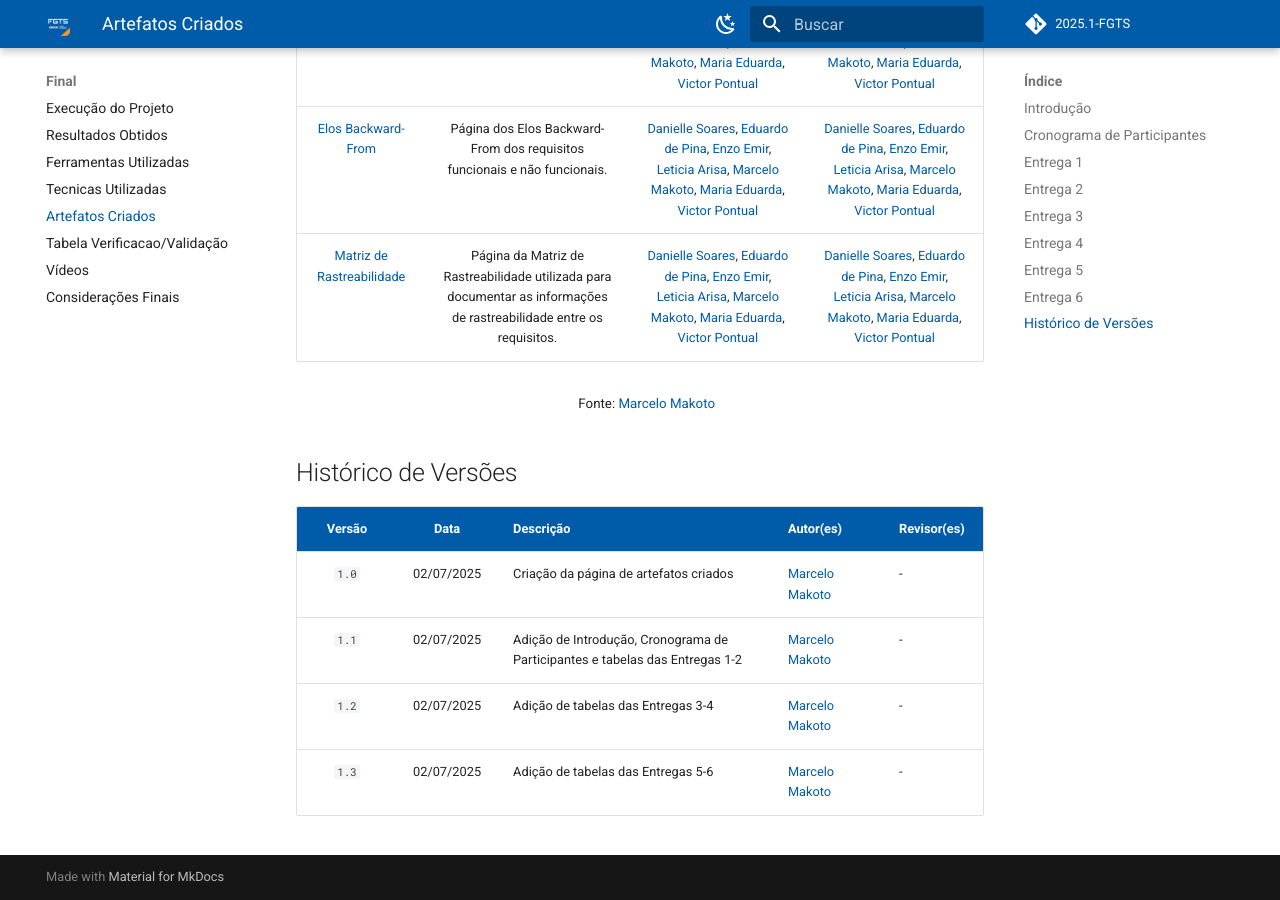
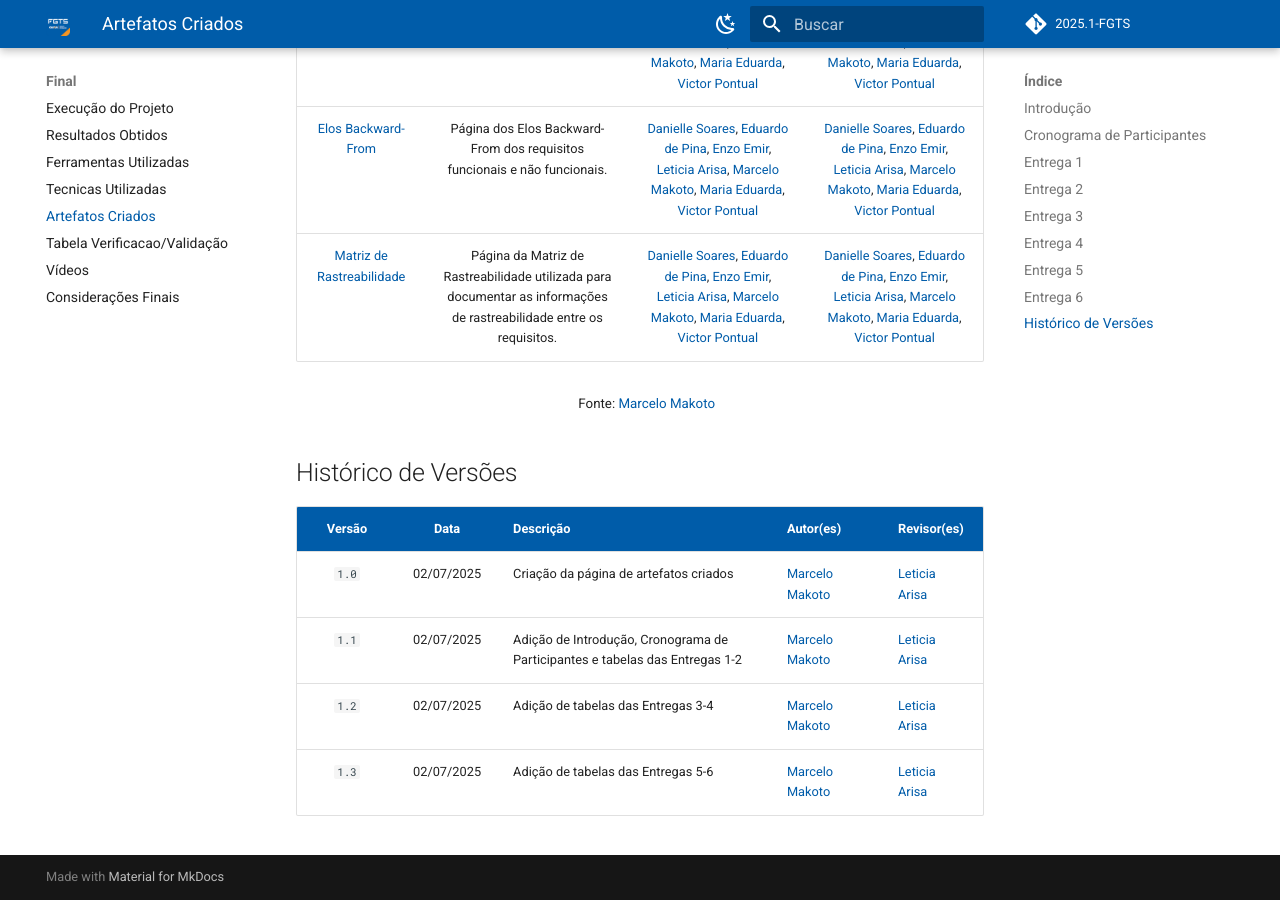
Before and after one commit to eduardodpms/REQ-FGTS, an MkDocs documentation site: the page built from docs/Final/Artefatos.md, in a window 1280 px wide and 900 px high, scrolled down 7016 px. Built offline with MkDocs 1.6.1 and Material for MkDocs 9.7.7, drawn with Linux system fonts in a browser that asks for light colours; comment, search, counter and statistics services are not loaded.

Commit message:
update: adição da minha consideração

```diff
--- a/docs/Final/Artefatos.md
+++ b/docs/Final/Artefatos.md
@@ -143,7 +143,7 @@ Este documento tem como objetivo apresentar todos os artefatos que foram desenvo
 
 | Versão | Data       | Descrição                         | Autor(es)    | Revisor(es)  |
 |:-----: | :--------: | :------------------------------- | :---------- | :---------- |
-| `1.0`    | 02/07/2025 | Criação da página de artefatos criados | [Marcelo Makoto](https://github.com/MM4k)   | - |
-| `1.1`    | 02/07/2025 | Adição de Introdução, Cronograma de Participantes e tabelas das Entregas 1-2 | [Marcelo Makoto](https://github.com/MM4k)   | - |
-| `1.2`    | 02/07/2025 | Adição de tabelas das Entregas 3-4 | [Marcelo Makoto](https://github.com/MM4k)   | - |
-| `1.3`    | 02/07/2025 | Adição de tabelas das Entregas 5-6 | [Marcelo Makoto](https://github.com/MM4k)   | - |
+| `1.0`    | 02/07/2025 | Criação da página de artefatos criados | [Marcelo Makoto](https://github.com/MM4k)   | [Leticia Arisa](https://github.com/Leticia-Arisa-K-Higa) |
+| `1.1`    | 02/07/2025 | Adição de Introdução, Cronograma de Participantes e tabelas das Entregas 1-2 | [Marcelo Makoto](https://github.com/MM4k)   | [Leticia Arisa](https://github.com/Leticia-Arisa-K-Higa) |
+| `1.2`    | 02/07/2025 | Adição de tabelas das Entregas 3-4 | [Marcelo Makoto](https://github.com/MM4k)   | [Leticia Arisa](https://github.com/Leticia-Arisa-K-Higa) |
+| `1.3`    | 02/07/2025 | Adição de tabelas das Entregas 5-6 | [Marcelo Makoto](https://github.com/MM4k)   | [Leticia Arisa](https://github.com/Leticia-Arisa-K-Higa) |
```
Also changed, not shown: docs/Final/Consideracoes.md (+6 -1 lines), docs/Final/Execucao.md (+2 -2 lines).
